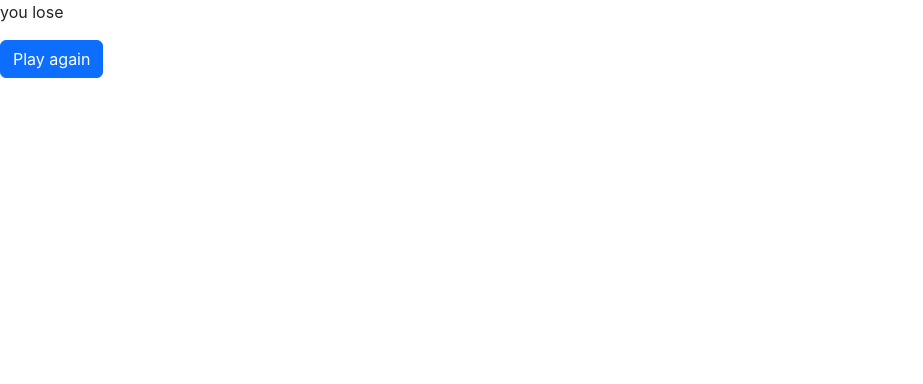
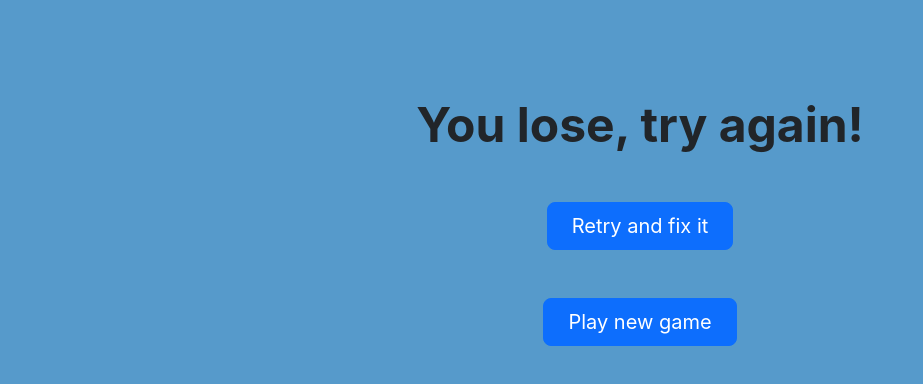
Before and after one commit to Millenium47/shapes, a React (Create React App) app: page /results in a window 1280 px wide. Shown: the top 384 px of the page, without its empty margins (0-923 px from the left). Built offline with nearby package versions, Linux system fonts and the light colour scheme.

Commit message:
Added bootstrap to result, code refactor

```diff
--- a/public/index.html
+++ b/public/index.html
@@ -3,28 +3,12 @@
   <head>
      <!-- Bootstrap core JavaScript -->
     <meta charset="utf-8" />
-    <link rel="icon" href="%PUBLIC_URL%/favicon.ico" />
     <meta name="viewport" content="width=device-width, initial-scale=1" />
     <meta name="theme-color" content="#000000" />
     <meta
       name="description"
       content="Web site created using create-react-app"
     />
-    <link rel="apple-touch-icon" href="%PUBLIC_URL%/logo192.png" />
-    <!--
-      manifest.json provides metadata used when your web app is installed on a
-      user's mobile device or desktop. See https://developers.google.com/web/fundamentals/web-app-manifest/
-    -->
-    <link rel="manifest" href="%PUBLIC_URL%/manifest.json" />
-    <!--
-      Notice the use of %PUBLIC_URL% in the tags above.
-      It will be replaced with the URL of the `public` folder during the build.
-      Only files inside the `public` folder can be referenced from the HTML.
-
-      Unlike "/favicon.ico" or "favicon.ico", "%PUBLIC_URL%/favicon.ico" will
-      work correctly both with client-side routing and a non-root public URL.
-      Learn how to configure a non-root public URL by running `npm run build`.
-    -->
     <title>React App</title>
 
   </head>
--- a/src/App.js
+++ b/src/App.js
@@ -26,6 +26,7 @@ function App() {
   const [solution, setSolution] = useState([]);
   const [guess, setGuess] = useState([]);
   const [openShowModal, isOpenShowModal] = useState(false);
+  const [timer, setTimer] = useState(10)
 
   useEffect(() => {
     setSolution(shapes);
@@ -35,7 +36,6 @@ function App() {
   const updateGuess = (id, newShape, newColor) => {
     const newGuess = guess.map(prev => {
       if (prev.id === id) {
-        console.log('prev.id ', { ...prev, shape: newShape, color: newColor });
         return { ...prev, shape: newShape, color: newColor };
       }
       return prev;
@@ -55,8 +55,8 @@ function App() {
 
   const start = () => {
     return !openShowModal ?
-      <Menu isOpenShowModal={isOpenShowModal} /> :
-      <ShowModal solution={solution} isOpenShowModal={isOpenShowModal} />
+      <Menu isOpenShowModal={isOpenShowModal} setTimer={setTimer} /> :
+      <ShowModal timer={timer} solution={solution} isOpenShowModal={isOpenShowModal} />
   }
 
   return (
@@ -64,7 +64,7 @@ function App() {
       <Routes>
         <Route path="*" element={start()} />
         <Route path="/guess" element={<BoxList guess={guess} updateGuess={updateGuess} />} />
-        <Route path="/results" element={<Result evaluate={evaluate} />} />
+        <Route path="/results" element={<Result evaluate={evaluate} isOpenShowModal={isOpenShowModal} />} />
       </Routes>
     </BrowserRouter>
   );
--- a/src/components/BoxList.js
+++ b/src/components/BoxList.js
@@ -11,7 +11,7 @@ function BoxList({ guess, updateGuess }) {
     return (
         <div className='py-5 text-center container-fluid bg-custom-blue'>
             <div className='py-5 row justify-content-center'>
-                {guess.map(box => <ShapeBox id={box.id} color={box.color} shape={box.shape} updateGuess={updateGuess} />)}
+                {guess.map(box => <ShapeBox key={box.id} id={box.id} color={box.color} shape={box.shape} updateGuess={updateGuess} />)}
             </div>
             <div className='row justify-content-center'>
                 <button className='col-md-2 col-sm-4 mt-4 btn-lg btn btn-primary' onClick={showResult}>Submit</button>
--- a/src/components/Menu.js
+++ b/src/components/Menu.js
@@ -1,7 +1,6 @@
 import animation from '../assets/1aoi.gif';
-import ReactSlider from 'react-slider';
 
-function Menu({ isOpenShowModal }) {
+function Menu({ isOpenShowModal, setTimer }) {
 
 
     return (
@@ -9,9 +8,18 @@ function Menu({ isOpenShowModal }) {
             <img className='d-block mx-auto mb-4' src={animation} alt='gif' />
             <h1 className="display-5 fw-bold">Shape memory game</h1>
             <div className="col-lg-6 mx-auto">
-                <p className="lead mb-4">After pressing start shapes with background color are shown for 5 seconds, then you have to repeat them and press submit.
+                <p className="lead mb-4">After pressing start shapes with background color are shown for 10 seconds, then you have to repeat them and press submit.
                     Click on shape or background to change it. </p>
+                <div className="btn-group d-grid gap-2 d-sm-flex justify-content-sm-center mb-4" role="group">
+                    <input type="radio" className="btn-check" name="btnradio" id="btnradio1" autoComplete="off" onClick={() => setTimer(15)} />
+                    <label className="btn btn-info" htmlFor="btnradio1">Easy</label>
 
+                    <input type="radio" className="btn-check" name="btnradio" id="btnradio2" autoComplete="off" onClick={() => setTimer(10)} />
+                    <label className="btn btn-info" htmlFor="btnradio2">Medium</label>
+
+                    <input type="radio" className="btn-check" name="btnradio" id="btnradio3" autoComplete="off" onClick={() => setTimer(5)} />
+                    <label className="btn btn-info" htmlFor="btnradio3">Hard</label>
+                </div>
                 <div className="d-grid gap-2 d-sm-flex justify-content-sm-center">
                     <button className="btn btn-primary btn-lg px-4 gap-3" onClick={() => { isOpenShowModal(true) }}>Start</button>
                 </div>
--- a/src/components/Result.js
+++ b/src/components/Result.js
@@ -1,17 +1,30 @@
 import { useNavigate } from "react-router-dom";
 
-function Result({ evaluate }) {
+function Result({ evaluate, isOpenShowModal }) {
     const result = evaluate();
     let navigate = useNavigate();
 
     const playAgain = () => {
+        isOpenShowModal(false);
         navigate("/")
     }
+
+    const retryGame = () => {
+        navigate("/guess")
+    }
+
     return (
-        <>
-            <p>{result ? 'you win' : 'you lose'}</p>
-            <button className='btn btn-primary' onClick={playAgain}>Play again</button>
-        </>
+        <div className="px-4 py-5 text-center bg-custom-blue container-fluid">
+            <div className="col-lg-6 mx-auto my-5">
+                <h1 className="display-5 fw-bold">{result ? 'Congratulations, you win!' : 'You lose, try again!'}</h1>
+            </div>
+            <div className="col-lg-6 mx-auto my-5">
+                <button className='btn btn-primary btn-lg px-4 gap-3' onClick={retryGame}>Retry and fix it</button>
+            </div>
+            <div className="col-lg-6 mx-auto my-5">
+                <button className='btn btn-primary btn-lg px-4 gap-3' onClick={playAgain}>Play new game</button>
+            </div>
+        </div>
     );
 }
 
--- a/src/components/ShapeBox.js
+++ b/src/components/ShapeBox.js
@@ -5,12 +5,14 @@ function ShapeBox({ id, shape, color, updateGuess }) {
 
     const updateGuessShape = (e) => {
         e.stopPropagation();
+        console.log('updateGuessShape')
         const index = possibleShapes.findIndex(e => e === shape) + 1;
         const newShape = index < possibleShapes.length ? possibleShapes[index] : possibleShapes[0];
         updateGuess(id, newShape, color);
     }
 
     const updateGuessColor = () => {
+        console.log('updateGuessColor')
         const index = possibleColors.findIndex(e => e === color) + 1;
         const newColor = index < possibleColors.length ? possibleColors[index] : possibleColors[0];
         updateGuess(id, shape, newColor);
@@ -18,7 +20,7 @@ function ShapeBox({ id, shape, color, updateGuess }) {
 
     return (
         <div className='col-md-2 col-sm-7'>
-            <div key={id} className={'border border-dark rounded py-5 px-4 card-' + color} onClick={updateGuessColor} >
+            <div className={'border border-dark rounded py-5 px-4 card-' + color} onClick={updateGuessColor} >
                 <p onClick={updateGuessShape} className={'display-1 bi-' + shape} />
             </div>
         </div>
--- a/src/components/ShowModal.js
+++ b/src/components/ShowModal.js
@@ -2,15 +2,16 @@ import React, { useEffect } from "react";
 import { useNavigate } from "react-router-dom";
 import Modal from 'bootstrap/js/dist/modal';
 
-const ShowModal = ({ solution }) => {
+const ShowModal = ({ solution, timer }) => {
     let navigate = useNavigate();
 
     useEffect(() => {
-        getModal().show();
+        var modal = getModal();
+        modal.show();
         setTimeout(function () {
-            getModal().hide();
+            modal.hide();
             navigate('/guess');
-        }, 5000);
+        }, timer * 1000);
     }, []);
 
     const getModal = () => {
@@ -21,8 +22,8 @@ const ShowModal = ({ solution }) => {
 
     const showBoxes = ({ id, color, shape }) => {
         return (
-            <div className='col-md-2 col-sm-10'>
-                <div key={id} className={'border border-dark rounded py-5 card-' + color}>
+            <div key={id} className='col-md-2 col-sm-10'>
+                <div className={'border border-dark rounded py-5 card-' + color}>
                     <p className={'display-1 bi-' + shape} />
                 </div>
             </div >
```
